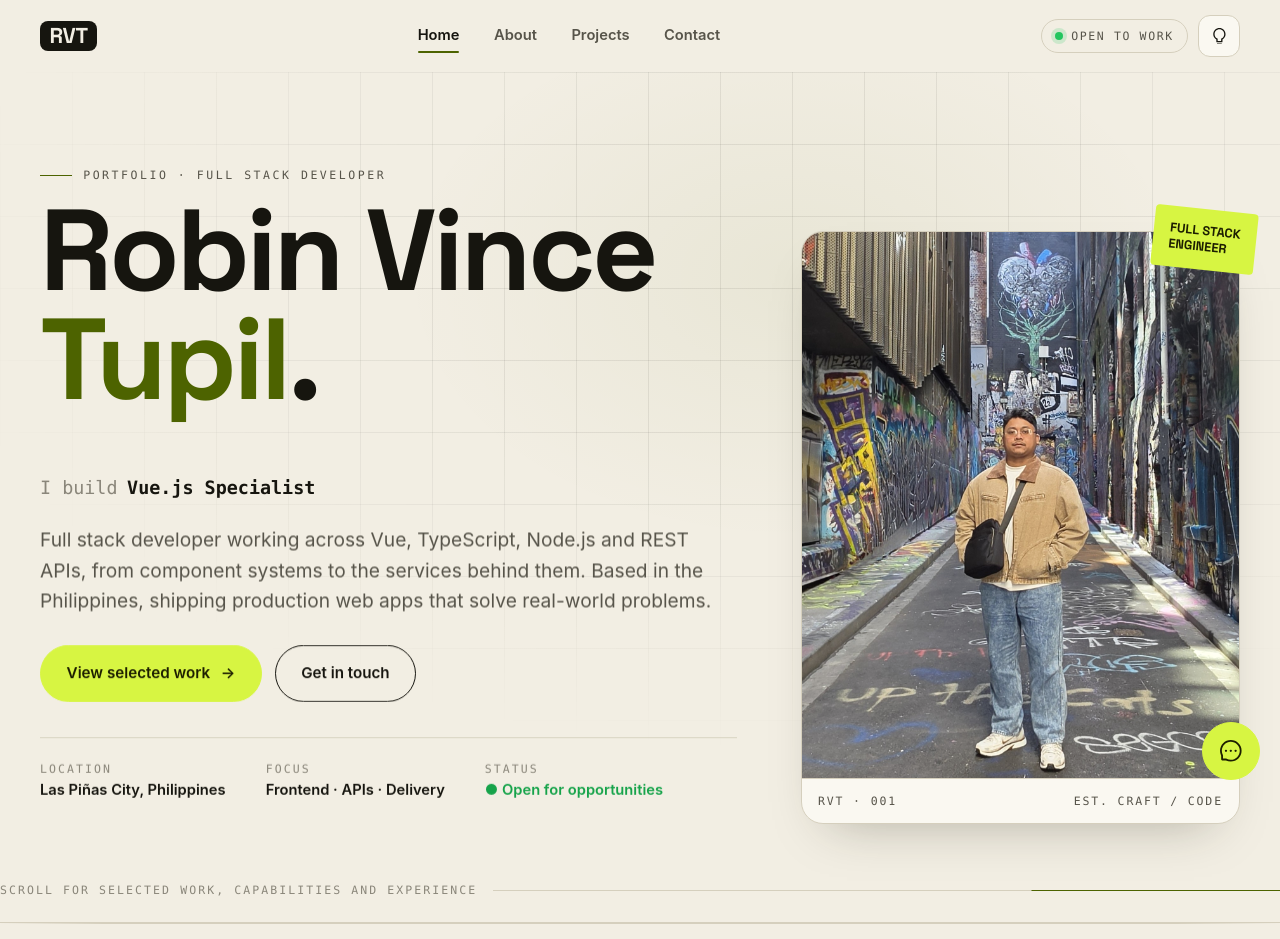
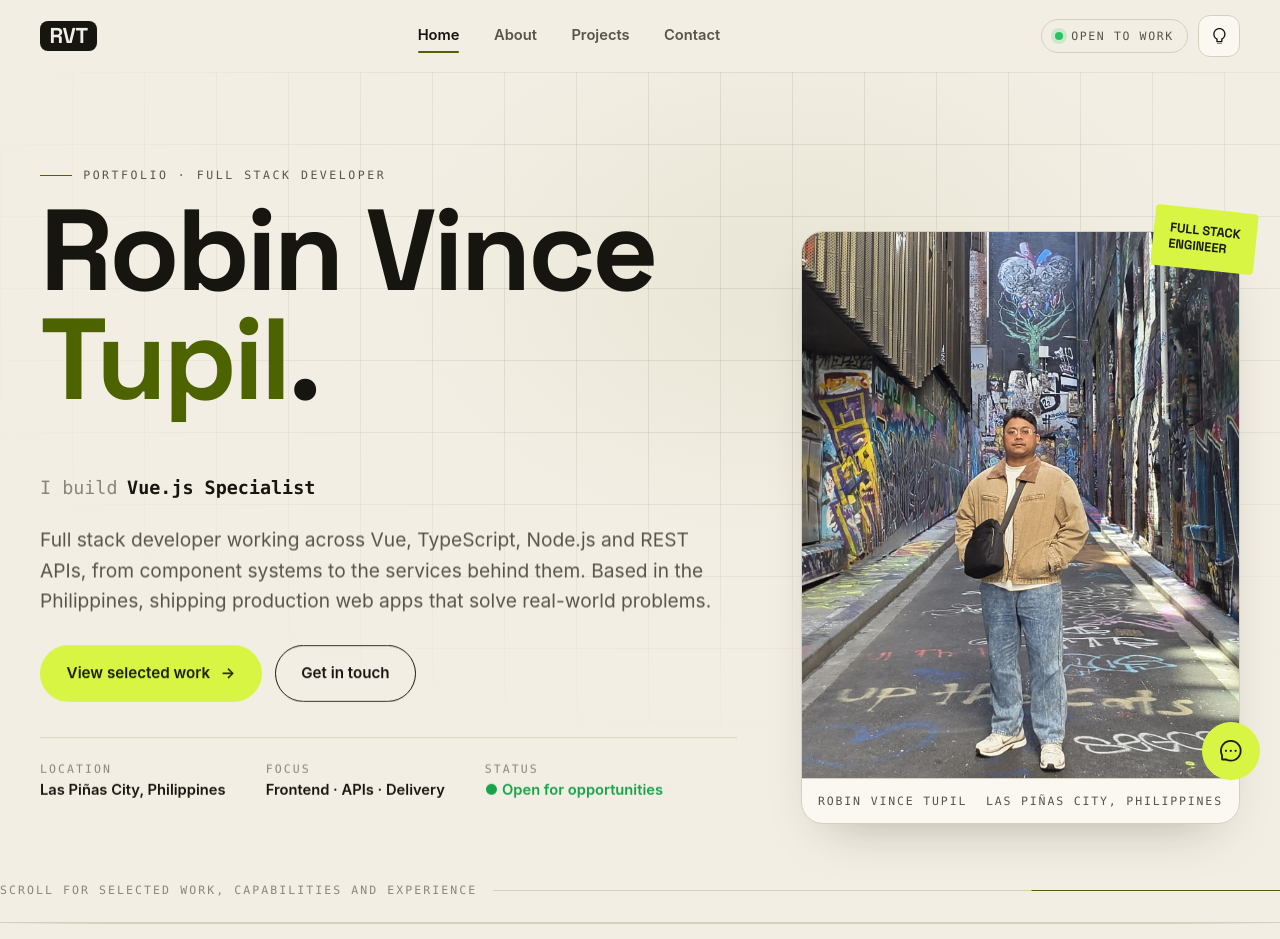
Before and after one commit to vinze01/rvt.portfolio, a Vue app: page / in a window 1280 px wide. Shown: the top 939 px of the page. Built offline with nearby package versions, Linux system fonts and the light colour scheme; grey boxes are pictures that could not be loaded.

Commit message:
V2: Info Update

```diff
--- a/src/views/About.vue
+++ b/src/views/About.vue
@@ -23,7 +23,6 @@
       <div class="wrap split">
         <figure class="portrait" v-reveal>
           <img src="@/assets/profile2.jpg" alt="Robin Vince Tupil portrait" />
-          <figcaption class="meta-row">Fig. 02 · working portrait</figcaption>
         </figure>
         <div class="narrative">
           <h2 class="display narr-title" v-reveal>Who I am</h2>
@@ -166,6 +165,7 @@ export default defineComponent({
 .split { display: grid; grid-template-columns: 0.85fr 1.15fr; gap: clamp(2rem, 5vw, 4rem); align-items: start; }
 .portrait img { border-radius: var(--radius-lg); border: 1px solid var(--line); aspect-ratio: 4 / 5; object-fit: cover; width: 100%; }
 .portrait figcaption { margin-top: 0.7rem; }
+.portrait-cap { display: flex; justify-content: space-between; gap: 1rem; }
 .narr-title { font-size: var(--fs-h2); margin-bottom: 1.2rem; }
 .narrative p { color: var(--muted); margin-bottom: 1rem; max-width: 62ch; }
 .creed { list-style: none; margin-top: 1.75rem; border-top: 1px solid var(--line); }
--- a/src/views/Home.vue
+++ b/src/views/Home.vue
@@ -40,7 +40,7 @@
           <div class="fig-frame">
             <img src="@/assets/profile.jpg" alt="Portrait of Robin Vince Tupil" />
             <figcaption class="fig-cap">
-              <span>RVT · 001</span><span>EST. Craft / Code</span>
+              <span>Robin Vince Tupil</span><span>{{ location }}</span>
             </figcaption>
           </div>
           <div class="fig-stamp" aria-hidden="true">Full&nbsp;Stack<br />Engineer</div>
```
